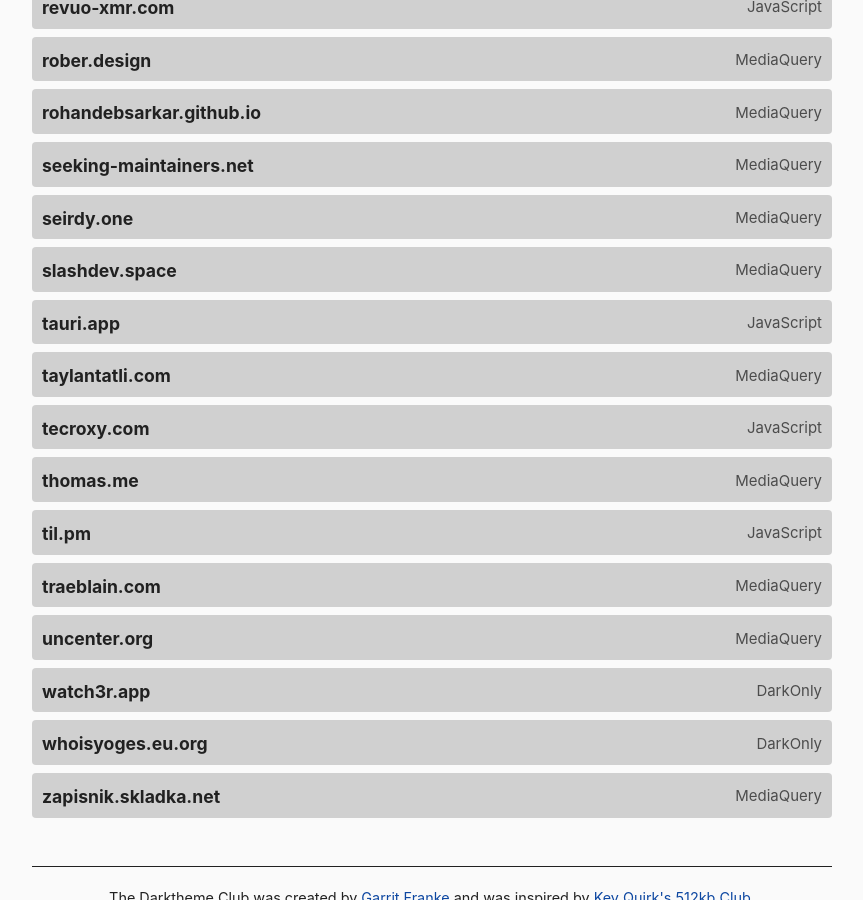
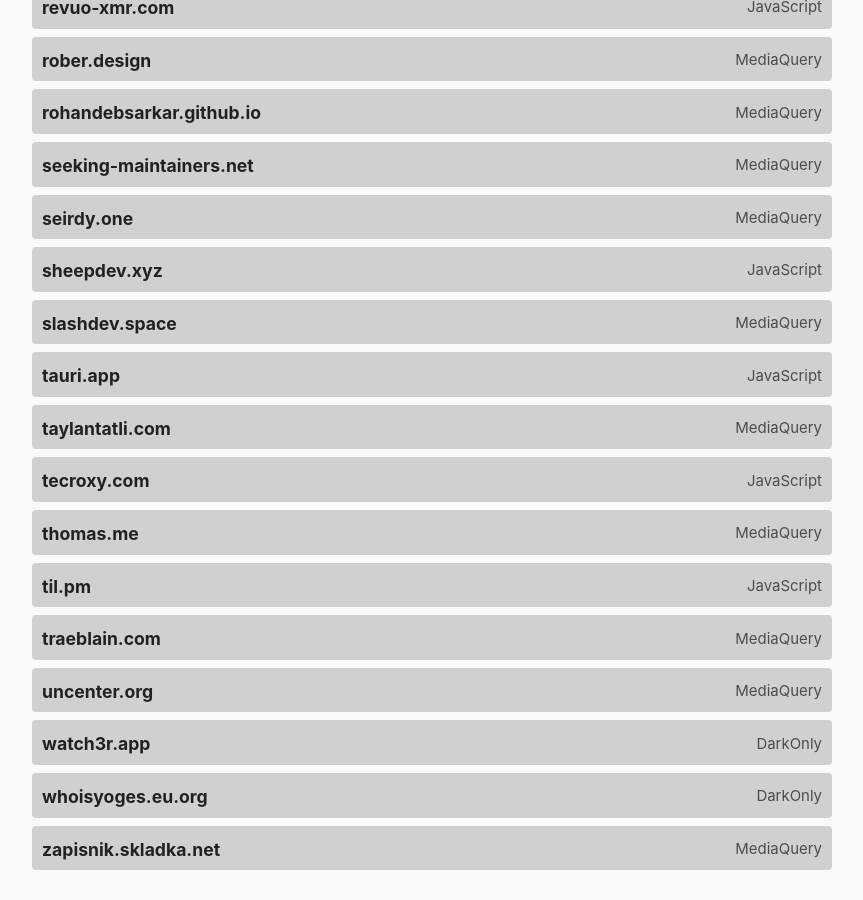
Before and after one commit to katherinek727/darktheme.club, a Jekyll site: the page built from index.md, in a window 1280 px wide and 900 px high, scrolled down 2532 px. Shown: the whole window, without its empty margins (208-1071 px from the left). Built offline with Jekyll 4.4.1, drawn with Linux system fonts in a browser that asks for light colours.

Commit message:
add sheepdev.xyz

```diff
--- a/_data/sites.yml
+++ b/_data/sites.yml
@@ -198,6 +198,11 @@
   method: mediaquery
   last_checked: 2022-07-18
 
+- domain: sheepdev.xyz
+  url: https://sheepdev.xyz/
+  method: javascript
+  last_checked: 2023-03-01
+
 - domain: slashdev.space
   url: https://slashdev.space/
   method: mediaquery
```
